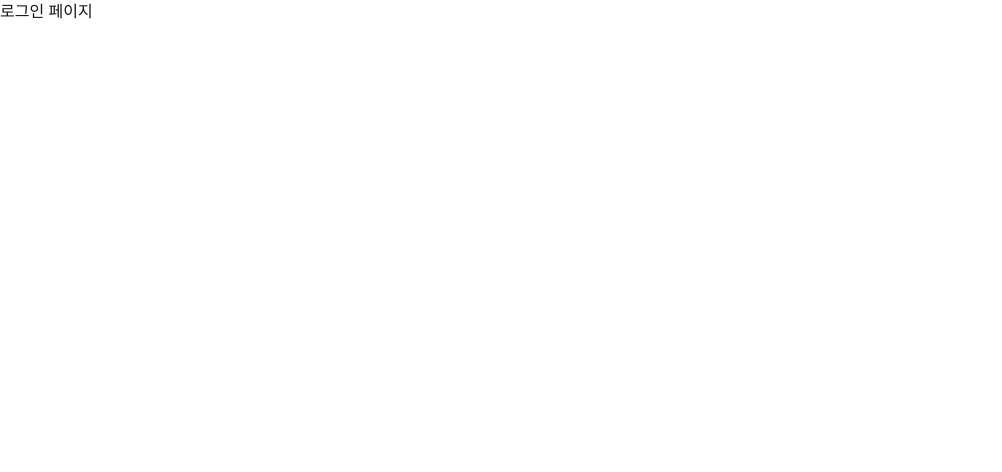
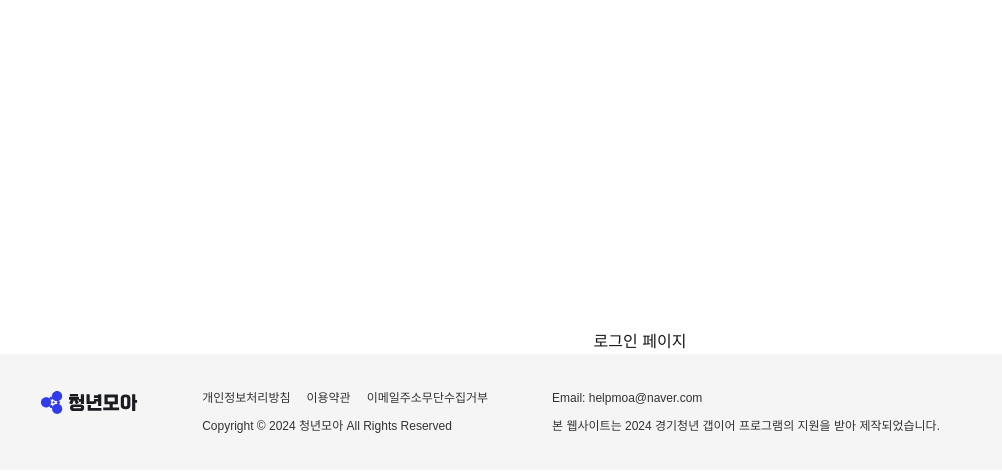
Before and after one commit to ez1n/youth-moa-admin, a Next.js app: page /login in a window 1280 px wide. Shown: the top 472 px of the page, without its empty margins (0-1002 px from the left). Built offline with nearby package versions, Linux system fonts and the light colour scheme.

Commit message:
feat: 로그인 페이지 레이아웃 (Footer 컴포넌트) 추가

```diff
--- /dev/null
+++ b/src/_components/common/Footer.tsx
@@ -0,0 +1,35 @@
+import Link from "next/link";
+import { Logo } from "../icons";
+
+// TODO: 링크 페이지 생성
+export function Footer() {
+  return (
+    <footer className="w-full flex flex-col items-start gap-3 px-10 py-9 text-header-black bg-gray-005 md:flex md:flex-row md:gap-16">
+      <Logo />
+
+      <section className="flex flex-col gap-3 text-xs">
+        <ul className="flex gap-4">
+          <li>
+            <Link href="/">개인정보처리방침</Link>
+          </li>
+          <li>
+            <Link href="/">이용약관</Link>
+          </li>
+          <li>
+            <Link href="/">이메일주소무단수집거부</Link>
+          </li>
+        </ul>
+
+        <p>Copyright © 2024 청년모아 All Rights Reserved</p>
+      </section>
+
+      <section className="flex-col hidden gap-3 text-xs md:flex">
+        <p>Email: helpmoa@naver.com</p>
+        <p>
+          본 웹사이트는 2024 경기청년 갭이어 프로그램의 지원을 받아
+          제작되었습니다.
+        </p>
+      </section>
+    </footer>
+  );
+}
--- /dev/null
+++ b/src/app/login/layout.tsx
@@ -0,0 +1,15 @@
+import { PropsWithChildren } from "react";
+
+import { Footer } from "@/_components/common/Footer";
+
+export default function LoginLayout(props: PropsWithChildren) {
+  const { children } = props;
+
+  return (
+    <div className="flex flex-col items-center justify-center h-[100vh]">
+      {children}
+
+      <Footer />
+    </div>
+  );
+}
```
